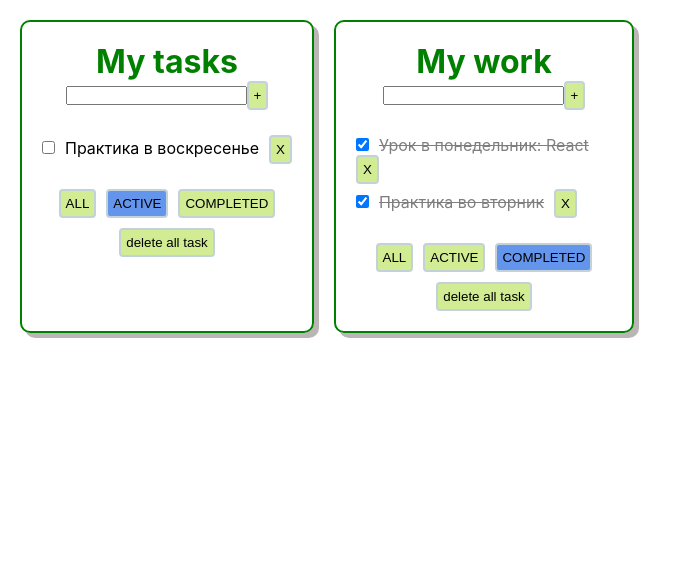
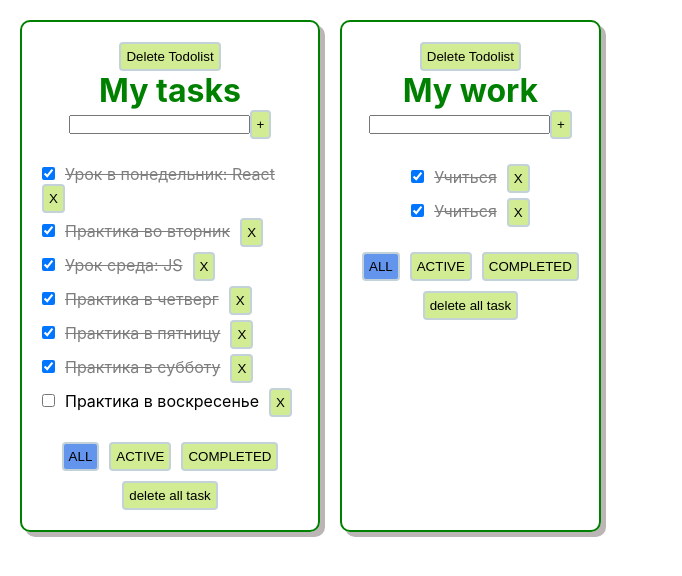
Before and after one commit to DmGog/my-todolist, a React app: page / in a window 1280 px wide. Shown: the top 576 px of the page, without its empty margins (0-682 px from the left). Built offline with nearby package versions, Linux system fonts and the light colour scheme.

Commit message:
удаление todo

```diff
--- a/src/App.tsx
+++ b/src/App.tsx
@@ -1,7 +1,7 @@
 import "./App.css";
 import {Todolist} from "./components/Todolist";
-import {FilterType, myTasksType, TodolistType} from "./common/PropsType";
-import {useState} from "react";
+import {FilterType, TodolistType} from "./common/PropsType";
+import React, {useState} from "react";
 import {GlobalStyled} from "./styles/GlobalStyled";
 import {v1} from "uuid";
 
@@ -12,9 +12,21 @@ function App() {
     let todolist2 = v1()
 
     let [todolists, setTodolists] = useState<TodolistType[]>([
-        {id: todolist1, title: "My tasks", filter: "active"},
-        {id: todolist2, title: "My work", filter: "completed"},]
+        {id: todolist1, title: "My tasks", filter: "all"},
+        {id: todolist2, title: "My work", filter: "all"},]
     )
+
+    const deleteTodolist = (todolistId: string) => {
+        console.log(todolistId)
+        let deleteTodolist = todolists.filter(e => e.id !== todolistId)
+        todolists = deleteTodolist
+        setTodolists([...todolists])
+
+        // удалим и таски из памяти
+        delete myTasks[todolistId]
+        setMyTasks({...myTasks})
+    }
+
 
     let [myTasks, setMyTasks] = useState({
         [todolist1]: [
@@ -27,16 +39,17 @@ function App() {
             {id: v1(), title: "Практика в воскресенье", isDone: false,}
         ],
         [todolist2]: [
-            {id: v1(), title: "Урок в понедельник: React", isDone: true,},
-            {id: v1(), title: "Практика во вторник", isDone: true,},
+            {id: v1(), title: "Учиться", isDone: true,},
+            {id: v1(), title: "Учиться", isDone: true,},
         ],
 
     })
 
     const onDeleteAllTask = (todolistId: string) => {
         myTasks[todolistId] = []
-        setMyTasks(myTasks)
+        setMyTasks({...myTasks})
     }
+
     const addTask = (title: string, todolistId: string) => {
         let task = {id: v1(), title: title, isDone: false}
         let tasks = myTasks[todolistId]
@@ -96,6 +109,7 @@ function App() {
                                  onDeleteAllTask={onDeleteAllTask}
                                  changeStatus={changeStatus}
                                  filter={tl.filter}
+                                 deleteTodolist={deleteTodolist}
                 />
             })}
 
--- a/src/components/Todolist.tsx
+++ b/src/components/Todolist.tsx
@@ -14,10 +14,22 @@ type TodolistPropsType = {
     onDeleteAllTask: (todolistId: string) => void
     changeStatus: (taskId: string, isDone: boolean, todolistId: string) => void
     filter: FilterType
+    deleteTodolist: (todolistId: string) => void
 }
 
 export const Todolist = (props: TodolistPropsType) => {
-    const {id, title, myTasks, changeFilter, removeTask, addTask, onDeleteAllTask, changeStatus, filter} = props
+    const {
+        deleteTodolist,
+        id,
+        title,
+        myTasks,
+        changeFilter,
+        removeTask,
+        addTask,
+        onDeleteAllTask,
+        changeStatus,
+        filter
+    } = props
 
     const [newTaskTitle, setNewTaskTitle] = useState("")
     const [error, setError] = useState<string | null>(null)
@@ -47,11 +59,13 @@ export const Todolist = (props: TodolistPropsType) => {
     const onCompletedClickHandler = () => changeFilter("completed", id)
 
     const allDeleteTasks = () => onDeleteAllTask(id)
+    const deleteTodo = () => deleteTodolist(id)
 
 
     return (
         <FlexWrapper>
             <StyledTodolist>
+                <Button onClickHandler={deleteTodo} title={"Delete Todolist"}/>
                 <h1>{title}</h1>
                 <div>
                     <input onKeyPress={onKeyPressHandler}
```
